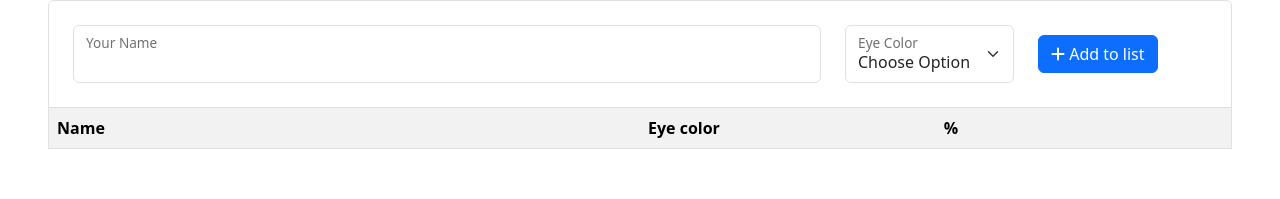
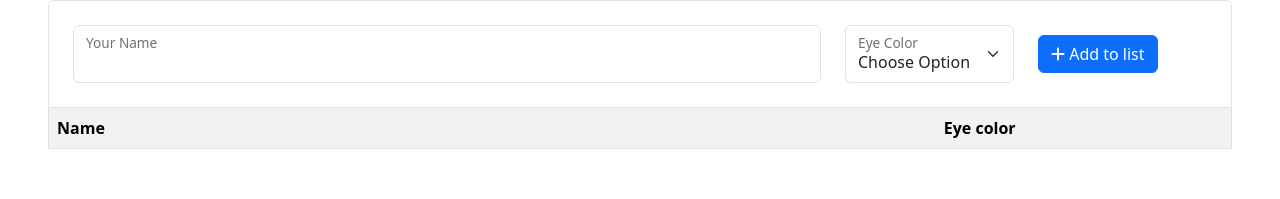
Before and after one commit to illzie/week-10, a website: page index.html in a window 1280 px wide. Shown: the part 208-407 px from the top of the page. Drawn offline with nearby package versions, Linux system fonts and the light colour scheme.

Commit message:
Removed Average column

```diff
--- a/index.html
+++ b/index.html
@@ -48,8 +48,7 @@
       <table id="eyeColorTable" class="table table-striped border border-top-0 rounded-bottom ">
           <tr>
             <th>Name</th>
-            <th class="w-25">Eye color</th>
-            <th class="w-25" colspan="2">%</th>
+            <th class="w-25" colspan="">Eye color</th>
           </tr>
         </table>
     </main>
```
